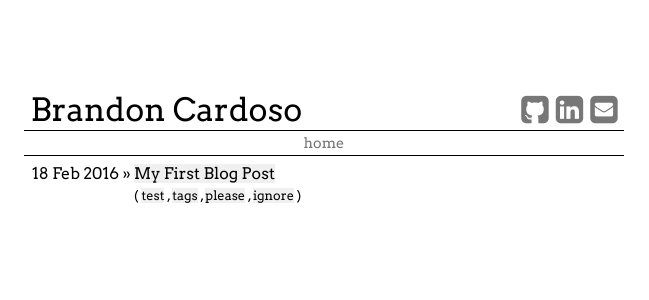
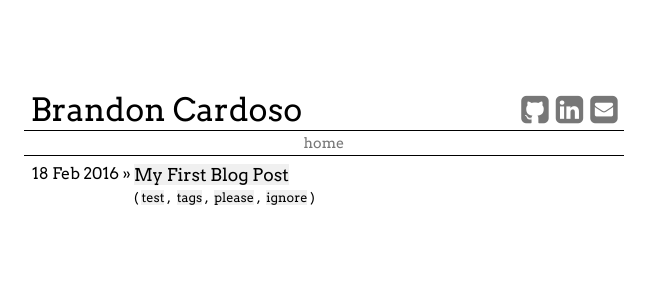
Before and after one commit to brandoncardoso/brandoncardoso.github.io, a Jekyll site: the page built from index.html, in a window 1280 px wide. Shown: the top 300 px of the page, without its empty margins (316-965 px from the left). Built offline with Jekyll 4.4.1, drawn with Linux system fonts in a browser that asks for light colours.

Commit message:
Post categories margins, post title size

```diff
--- a/_includes/post-listing.html
+++ b/_includes/post-listing.html
@@ -1,7 +1,7 @@
 <li class="post">
     <span class="post-date">{{ post.date | date_to_string }}</span>
     <span class="post-info">
-        <a href="{{ post.url }}" title="{{ post.title }}">{{ post.title }}</a>
+        <a class="post-title" href="{{ post.url }}" title="{{ post.title }}">{{ post.title }}</a>
 
         <ul class="post-categories">
             ({% for category in post.categories %}
--- a/css/main.css
+++ b/css/main.css
@@ -97,7 +97,8 @@ ul.post-categories li {
 }
 
 ul.post-categories li:not(:last-child)::after {
-    content: ", ";
+    content: ",";
+    margin-right: 3px;
 }
 
 ul.posts {
@@ -119,6 +120,10 @@ li.post .post-info {
     vertical-align: top;
 }
 
+.post-info .post-title {
+    font-size: 1.1em;
+}
+
 .post-info .post-categories {
     margin-top: 5px;
 }
```
